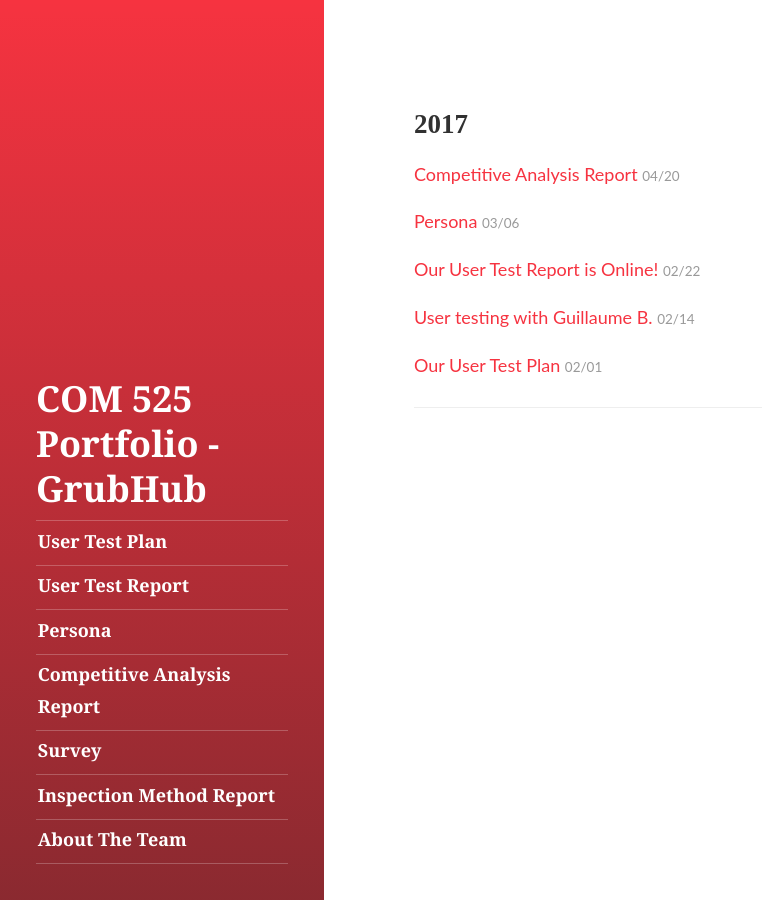
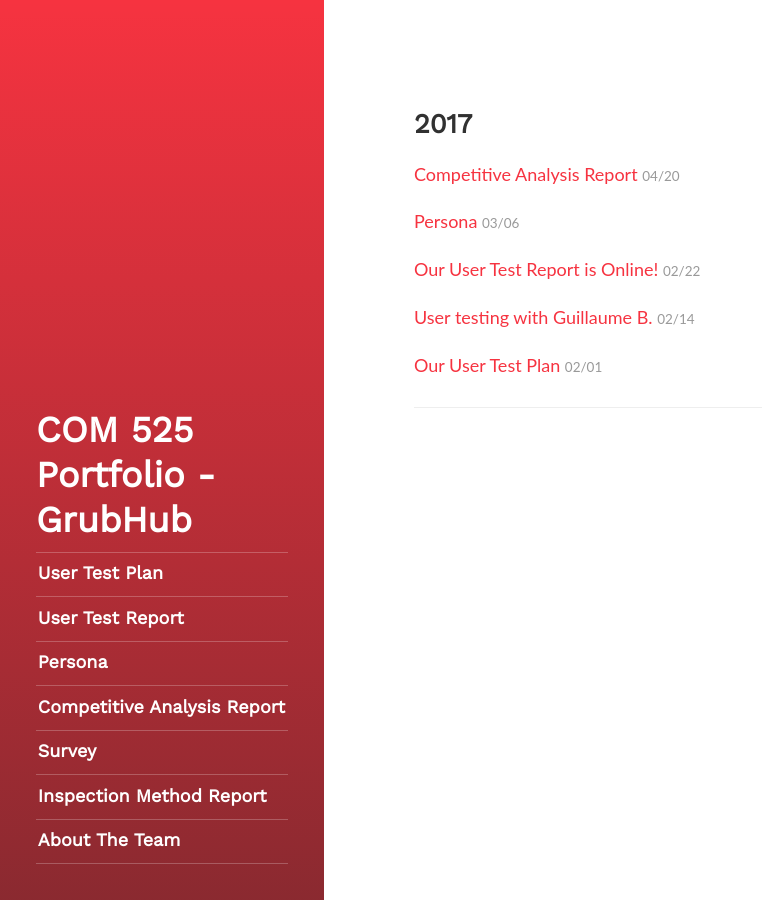
Before and after one commit to florian-wahl/com525portfolio, a Jekyll site: the page built from archive.html, in a window 1280 px wide. Shown: the whole page, without its empty margins (0-762 px from the left). Built offline with Jekyll 4.4.1, drawn with Linux system fonts in a browser that asks for light colours.

Commit message:
work sans

```diff
--- a/_includes/head.html
+++ b/_includes/head.html
@@ -87,6 +87,9 @@
   <!-- Font Awesome -->
   <link href="https://maxcdn.bootstrapcdn.com/font-awesome/4.7.0/css/font-awesome.min.css" rel="stylesheet" integrity="sha384-wvfXpqpZZVQGK6TAh5PVlGOfQNHSoD2xbE+QkPxCAFlNEevoEH3Sl0sibVcOQVnN" crossorigin="anonymous">
 
+  <!-- Google Fonts -->
+  <link href="https://fonts.googleapis.com/css?family=Work+Sans" rel="stylesheet">
+
   <script>{% include scripts/load-js-deferred.min.js %}</script>
 
   <!--[if lt IE 9]>
```
